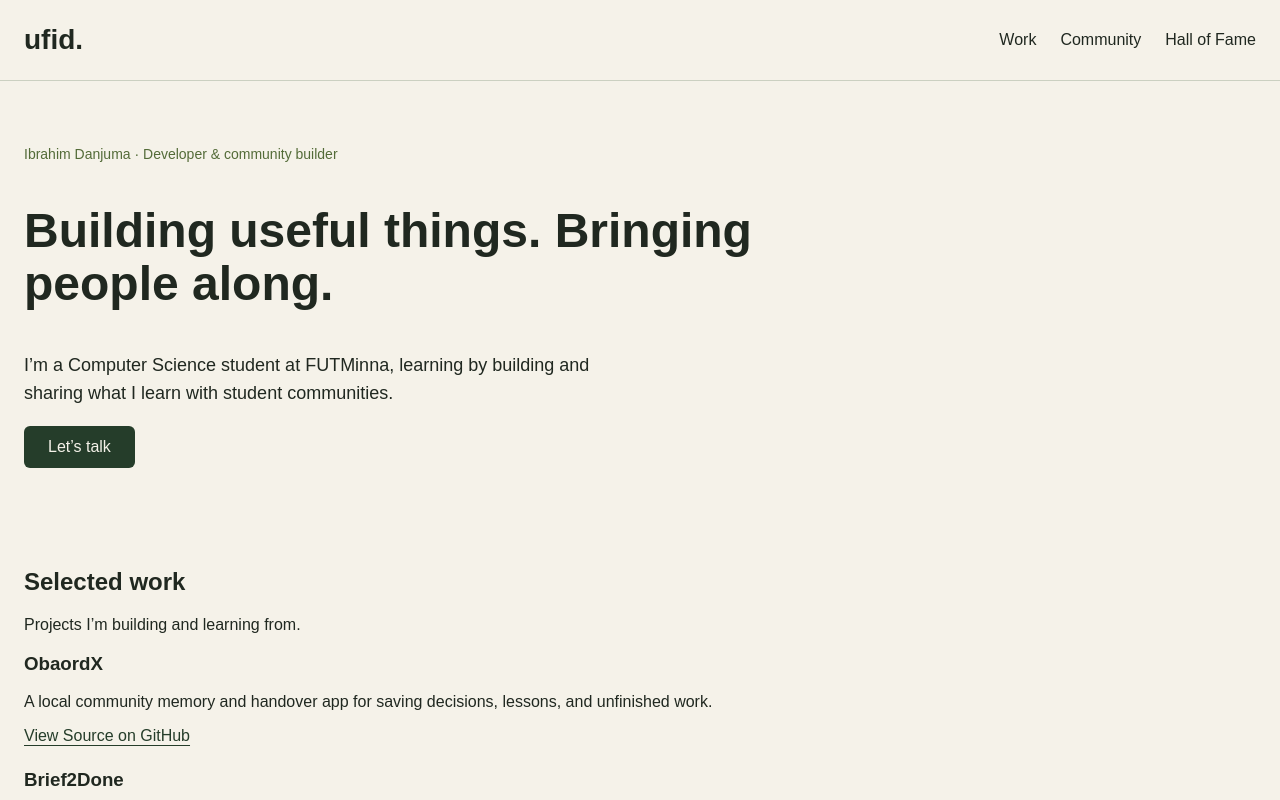
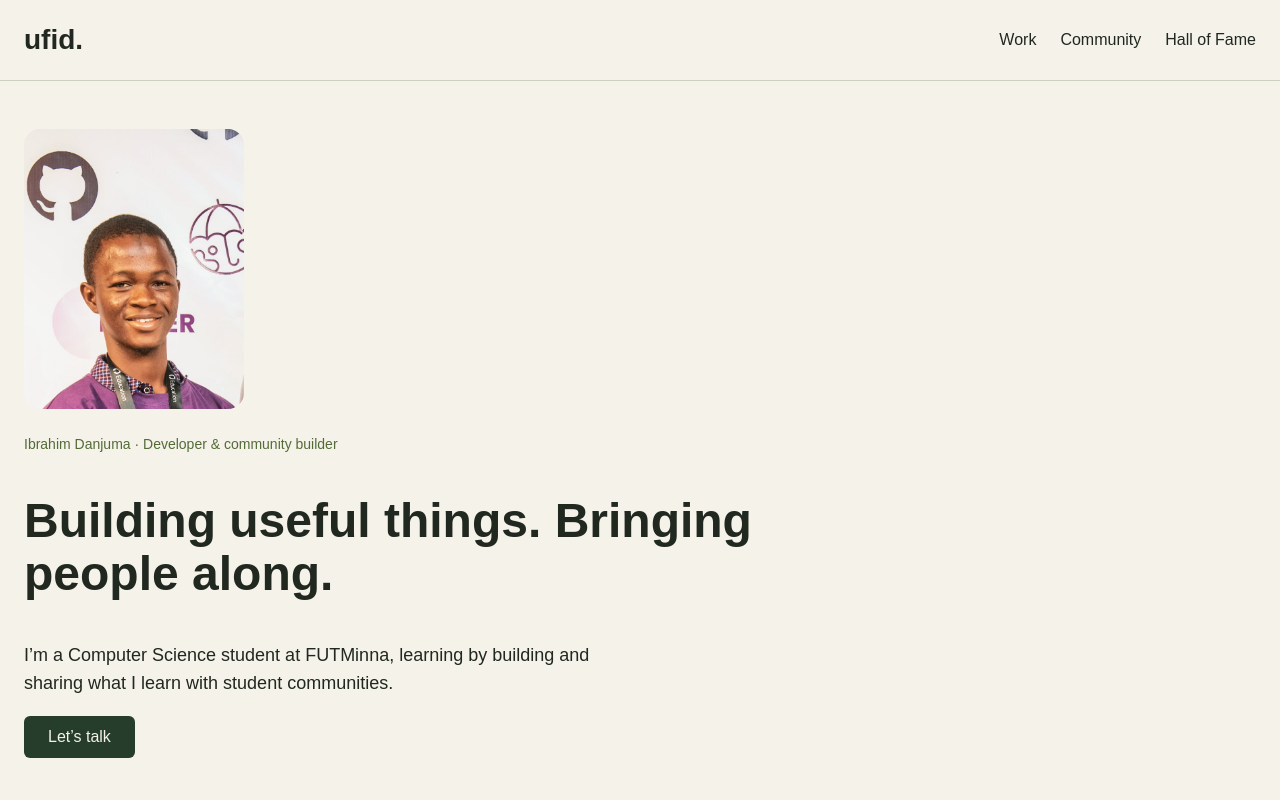
Before and after one commit to ufidscript/ufid-portfolio, a React (Vite) app: page / in a window 1280 px wide. Shown: the top 800 px of the page. Built offline with nearby package versions, Linux system fonts and the light colour scheme.

Commit message:
Add profile photo to hero section

```diff
--- a/src/App.css
+++ b/src/App.css
@@ -150,3 +150,13 @@
 .achievement-card + .achievement-card {
   margin-top: 24px;
 }
+
+.hero-portrait {
+  display: block;
+  object-position: center top;
+  width: 220px;
+  height: 280px;
+  object-fit: cover;
+  border-radius: 16px;
+  margin-bottom: 24px;
+}
--- a/src/components/Hero.jsx
+++ b/src/components/Hero.jsx
@@ -1,6 +1,15 @@
+import portrait from '../assets/ibrahim.png';
+
 function Hero() {
   return (
     <section className="hero">
+      <img
+  className="hero-portrait"
+  src={portrait}
+  alt="Ibrahim Danjuma"
+  width="220"
+  height="220"
+/>
       <p className="hero-label">
         Ibrahim Danjuma · Developer & community builder
       </p>
```
Also changed, not shown: src/assets/ibrahim.png (added).
